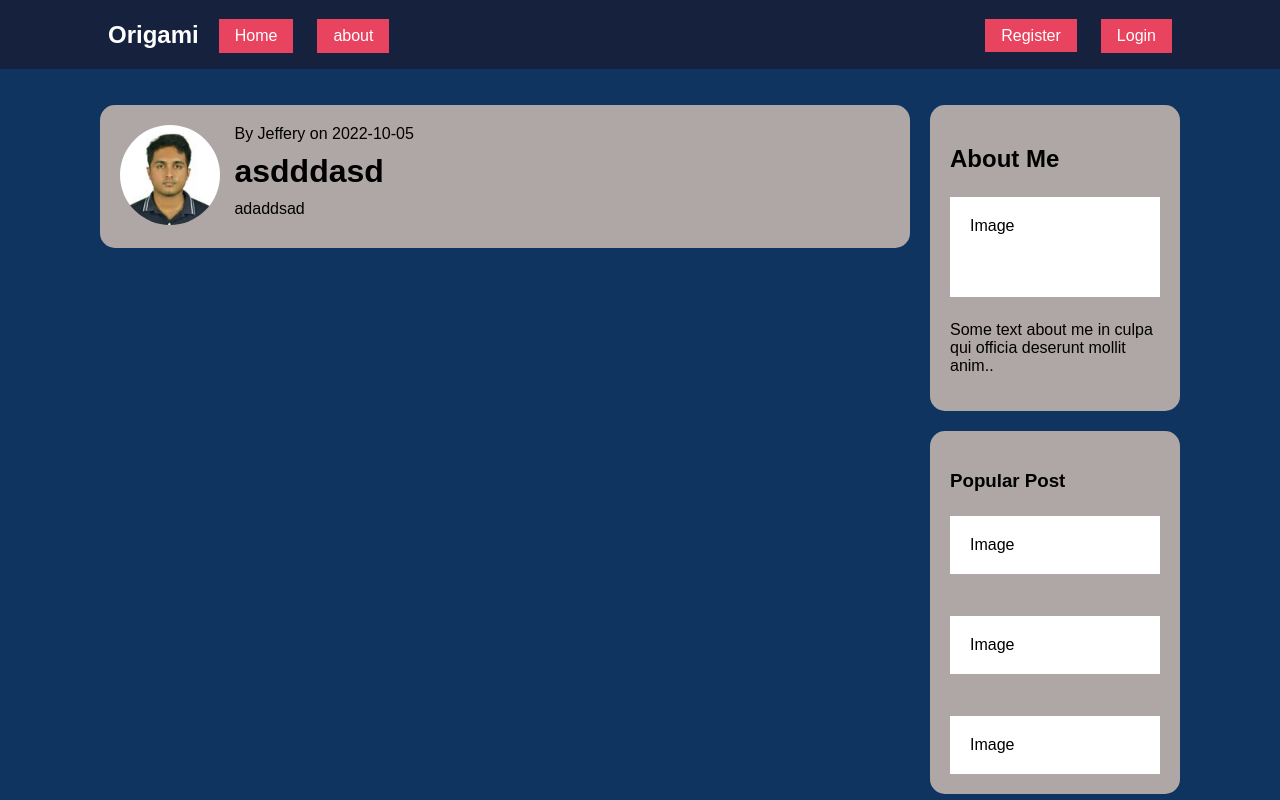
After one commit to Bevanwhite/flask-website, a Flask app: page /post/1 in a window 1280 px wide. The commit adds this page. Run offline with Flask 2, Linux system fonts and the light colour scheme; data comes from the database, SQL or seed files in the repository; both versions use the stored data as it was after the commit.

Commit message:
added the curd functions for the post model

```diff
--- a/origami/routes.py
+++ b/origami/routes.py
@@ -1,7 +1,7 @@
 import os
 import secrets
 from PIL import Image
-from flask import render_template, url_for, flash, redirect, request
+from flask import render_template, url_for, flash, redirect, request, abort
 from origami import app, db, bcrypt
 from origami.forms import RegistrationForm, LoginForm, UpdateAccountForm, PostForm
 from origami.models import User, Post
@@ -26,7 +26,6 @@
 @app.route("/home")
 def home():
     origami = Post.query.all()
-    print(origami)
     return render_template('home.html', posts=origami)
 
 @app.route("/about")
@@ -112,4 +111,40 @@
         db.session.commit()
         flash('Your post has been created!', 'success')
         return redirect(url_for('home'))
-    return render_template('create_post.html', title='New Post', form=form)
+    return render_template('create_post.html', title='New Post', legend='New Post', form=form)
+
+
+@app.route("/post/<int:post_id>")
+def post(post_id):
+    post = Post.query.get_or_404(post_id)
+    return render_template('post.html', title=post.title, post=post)
+
+@app.route("/post/<int:post_id>/update",methods=['GET','POST'])
+@login_required
+def update_post(post_id):
+    post = Post.query.get_or_404(post_id)
+    form = PostForm()
+    if post.author != current_user:
+        abort(403)
+    if form.validate_on_submit():
+        post.title = form.title.data
+        post.content = form.content.data
+        db.session.commit()
+        flash('Your post has been update!', 'success')
+        return redirect(url_for('post', post_id = post.id))
+    elif request.method == 'GET':
+        form.title.data = post.title
+        form.content.data = post.content
+    return render_template('create_post.html', title='Update Post', legend='Update Post' ,  form=form)
+
+
+@app.route("/post/<int:post_id>/delete", methods=['POST'])
+@login_required
+def delete_post(post_id):
+    post = Post.query.get_or_404(post_id)
+    if post.author != current_user:
+        abort(403)
+    db.session.delete(post)
+    db.session.commit()
+    flash('Your post has been deleted!', 'success')
+    return redirect(url_for('home'))
--- a/origami/static/css/style.css
+++ b/origami/static/css/style.css
@@ -51,7 +51,7 @@
     margin-top: 10px;
     padding: .5em 1em;
     align-items: baseline;
-    background-color: #E94560;
+    background-color: #e9445f;
     color:white;
     text-decoration: none;
 }
--- /dev/null
+++ b/origami/static/js/script.js
@@ -0,0 +1,25 @@
+// Get the modal
+var modal = document.getElementById("myModal");
+
+// get the button that opens the modal
+var btn = document.getElementById("myBtn");
+
+// get the <span> element that closes the modal
+var span = document.getElementsByClassName("closebtn")[0];
+
+// when the user clicks the button, open the modal
+btn.onclick = function(){
+    modal.style.display = "block";
+}
+
+// when the user clicks on <span> (x), close the modal
+span.onclick = function(){
+    modal.style.display = "none";
+}
+
+// when the user clicks anywhere outside of the modal, close it
+window.onclick = function(){
+    if (event.target == modal){
+        modal.style.display = "none";
+    }
+}
--- a/origami/templates/create_post.html
+++ b/origami/templates/create_post.html
@@ -5,7 +5,7 @@
         <form method="POST" action="">
             {{ form.hidden_tag() }}
             <fieldset>
-                <legend>New Post</legend>
+                <legend>{{legend}}</legend>
                 <div class="form-group">
                     {{form.title.label(class="form-control-label")}}
                     {% if form.title.errors%}
--- a/origami/templates/home.html
+++ b/origami/templates/home.html
@@ -3,9 +3,9 @@
 <div class="leftcolumn">
     {% for post in posts %}
         <div class="card">
-            <img src="{{url_for('static',filename='profile_pics/'+ current_user.image_file)}}" class="profile-pic image-size" alt="users profile pics">
+            <img src="{{url_for('static',filename='profile_pics/'+ post.author.image_file)}}" class="profile-pic image-size" alt="users profile pics">
             <div class="text-file">
-                <h1>{{ post.title }}</h1>
+                <h1><a href="{{url_for('post',post_id = post.id)}}">{{ post.title }}</a></h1>
                 <p>By {{ post.author.username }} on {{ post.date_posted.strftime('%Y-%m-%d') }}</p>
                 <p>{{ post.content }}</p>
             </div>
--- a/origami/templates/layout.html
+++ b/origami/templates/layout.html
@@ -48,5 +48,6 @@
             </div>
         </div>
     </div>
+    <script src="{{(url_for('static',filename='js/script.js'))}}"></script>
 </body>
 </html>
--- /dev/null
+++ b/origami/templates/modal.html
@@ -0,0 +1,13 @@
+<!-- Modal -->
+<div id="myModal" class="modal">
+
+    <!-- Modal content -->
+    <div class="modal-content">
+        <span class="closebtn">&times;</span>
+        <p>Do you actually want to delete the post?</p>
+        <hr>
+        <form id="form-delete" action="{{url_for('delete_post', post_id=post.id)}}" method="POST">
+            <input class="update delete" id="myBtn" type="submit" value="Delete">
+        </form>
+    </div>
+</div>
--- /dev/null
+++ b/origami/templates/post.html
@@ -0,0 +1,18 @@
+{% extends "layout.html" %}
+{% block content %}
+<div class="leftcolumn">
+    <div class="card">
+        <img src="{{url_for('static',filename='profile_pics/'+ post.author.image_file)}}" class="profile-pic image-size" alt="users profile pics">
+        <div class="text-file">
+            <p>By {{ post.author.username }} on {{ post.date_posted.strftime('%Y-%m-%d') }}</p>
+            {% if post.author == current_user %}
+                <a class="update" href="{{url_for('update_post', post_id = post.id)}}">Update</a>
+                <a class="update delete" id="myBtn">Delete</a>
+            {% endif %}
+            <h1>{{ post.title }}</h1>
+            <p>{{ post.content }}</p>
+            {% include 'modal.html'%}
+        </div>
+    </div>
+</div>
+{% endblock content %}
```
Also changed, not shown: other parts of origami/static/css/style.css (+46 -0 lines), origami/site.db.
